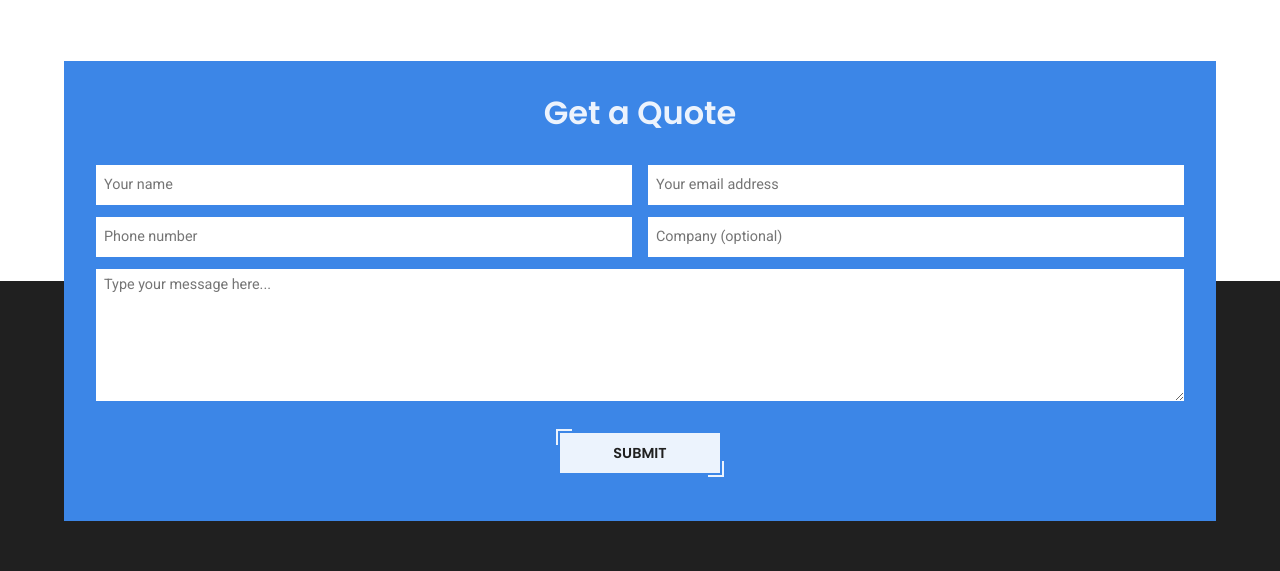
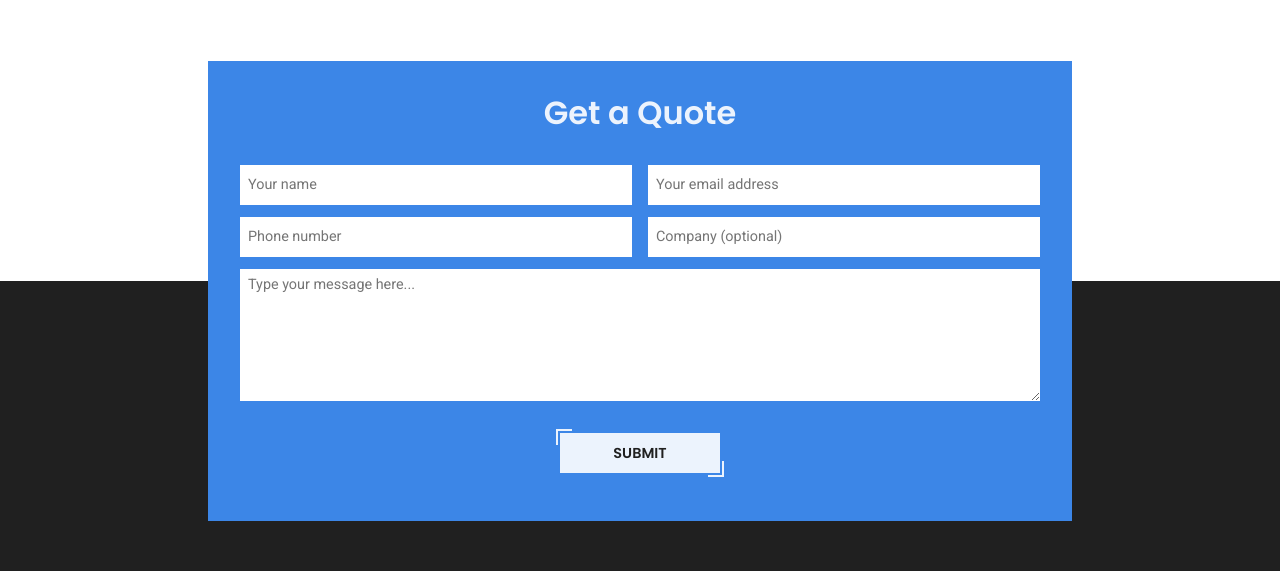
Before and after one commit to carlosgauci/baskals-garage, a Gatsby site: page / in a window 1280 px wide. Shown: the part 2611-3182 px from the top of the page. Built offline with nearby package versions, Linux system fonts and the light colour scheme; Gatsby itself is replaced by a stand-in of ours; no server answers.

Commit message:
made contact form a little smaller on large devices

```diff
--- a/src/components/ContactForm/ContactForm.module.scss
+++ b/src/components/ContactForm/ContactForm.module.scss
@@ -41,6 +41,8 @@
 @media only screen and (min-width: 768px) {
   .container {
     padding: 2rem 2rem;
+    width: 75%;
+    margin: 2rem auto 0;
 
     h2 {
       margin-bottom: 2rem;
```
